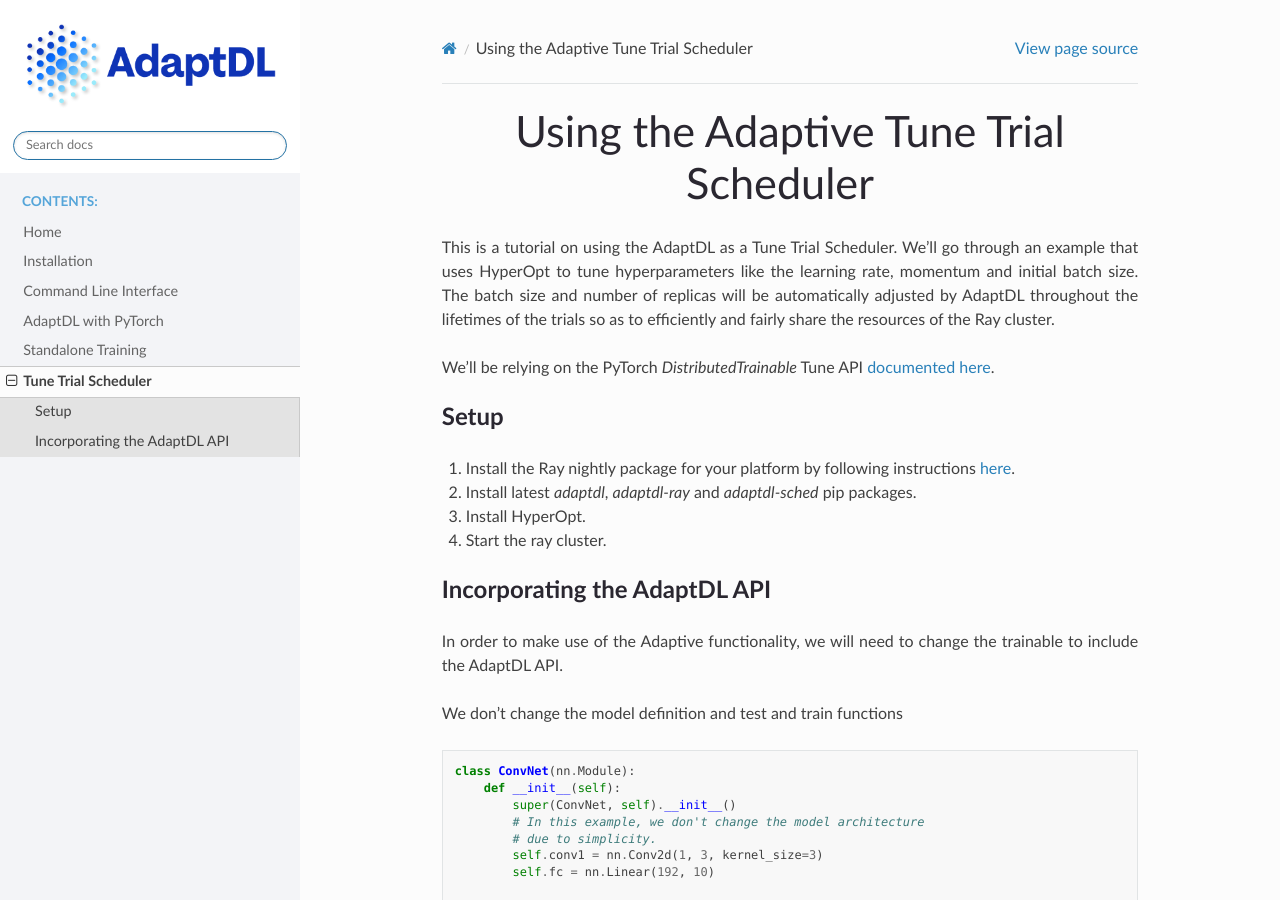
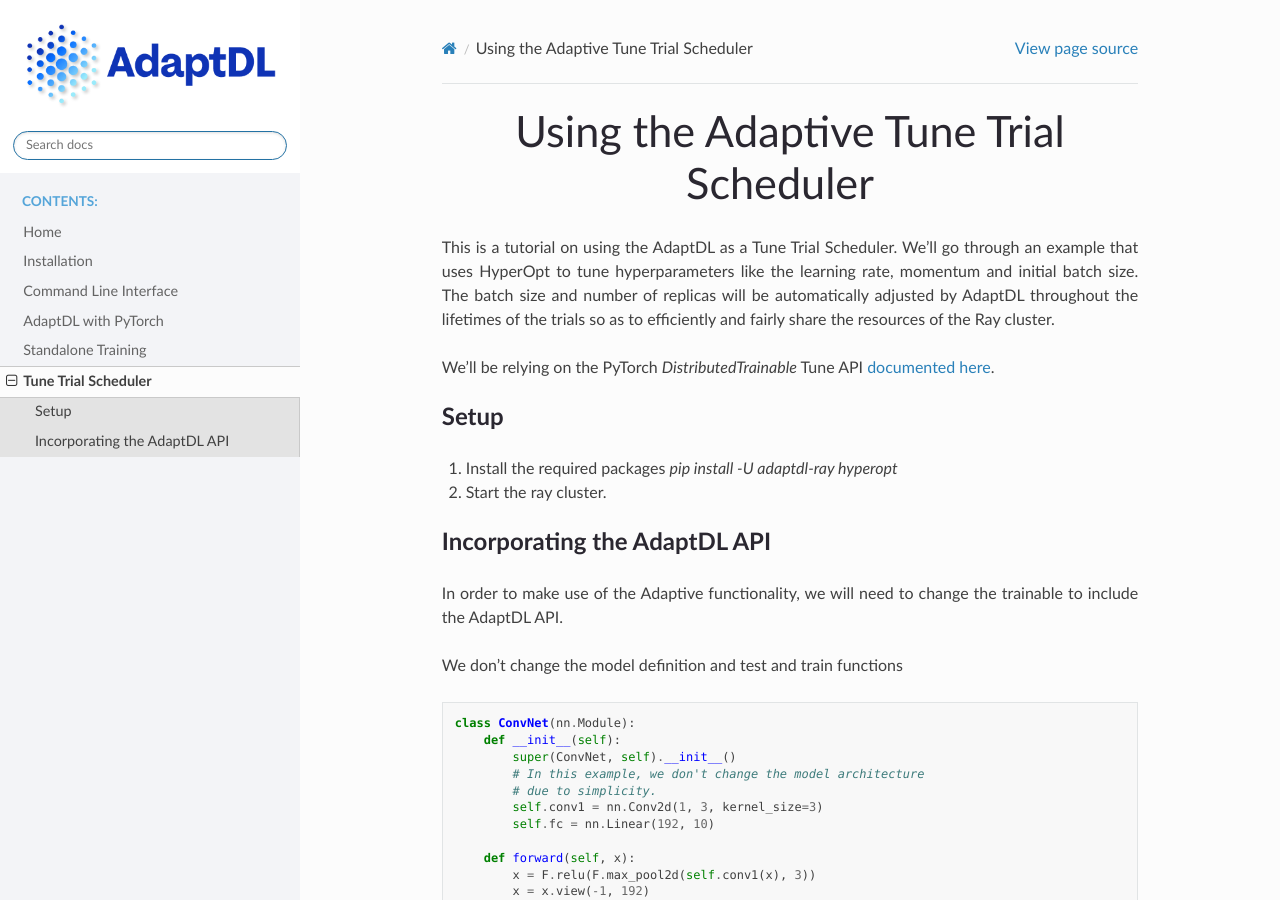
Before and after one commit to petuum/adaptdl, a Sphinx documentation site: the page built from docs/ray/tune_tutorial.rst, in a window 1280 px wide and 900 px high. Built offline with Sphinx 7.4.7 and the Read the Docs theme 2.0.0, drawn with Linux system fonts in a browser that asks for light colours; pages that are not in the unit, such as notebooks, are missing from menus; some of the changed text lies outside the part shown.

Commit message:
add ray>=1.8.0 as dependency, fix docs

```diff
--- a/docs/ray/tune_tutorial.rst
+++ b/docs/ray/tune_tutorial.rst
@@ -15,15 +15,10 @@
 Setup
 -----
 
-1. Install the Ray nightly package for your platform by following instructions
-   `here
-   <https://docs.ray.io/en/latest/installation.html#daily-releases-nightlies>`_.
+1. Install the required packages
+   `pip install -U adaptdl-ray hyperopt`
 
-2. Install latest `adaptdl`, `adaptdl-ray` and `adaptdl-sched` pip packages.
-
-3. Install HyperOpt.
-
-4. Start the ray cluster.
+2. Start the ray cluster.
 
 
 Incorporating the AdaptDL API
@@ -167,6 +162,7 @@
 
    $ python3 hyperopt_example.py
 
+   ...
    == Status ==
     Current time: 2021-10-26 12:55:14 (running for 00:04:55.09)
     Memory usage on this node: 2.1/31.2 GiB
```
Also changed, not shown: 1 other file.
